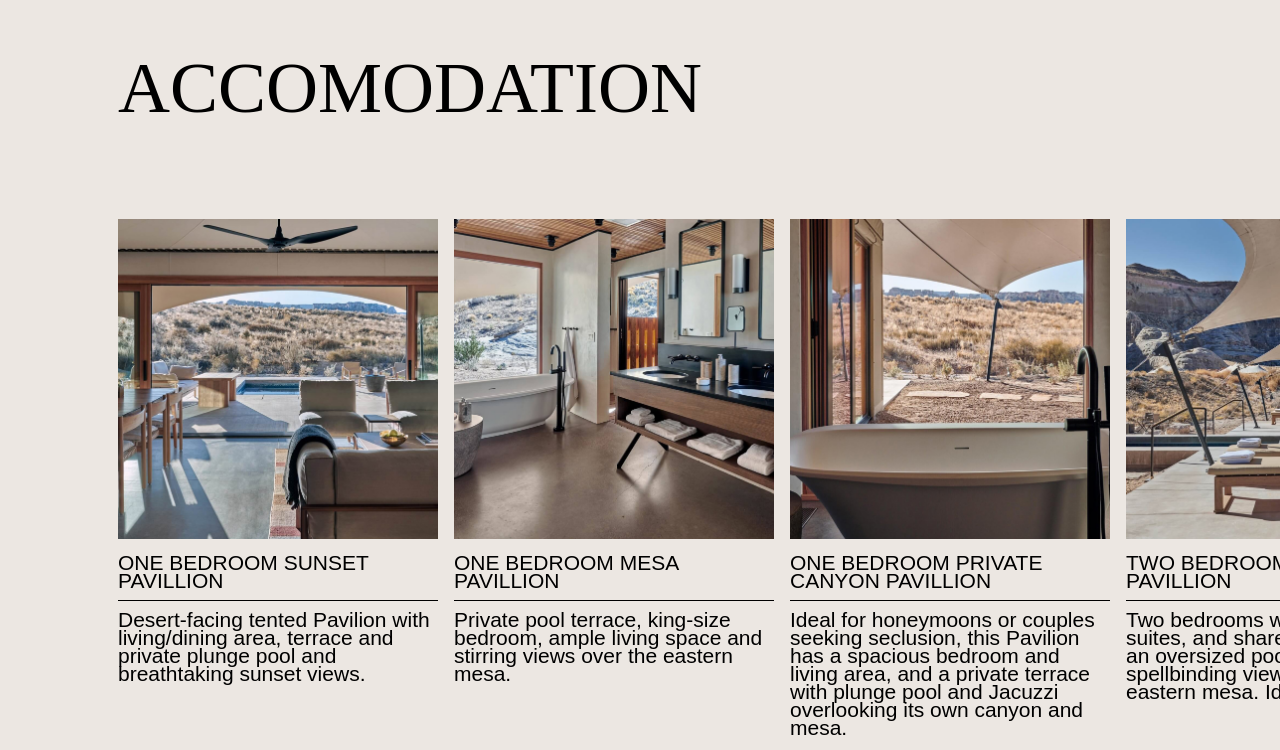
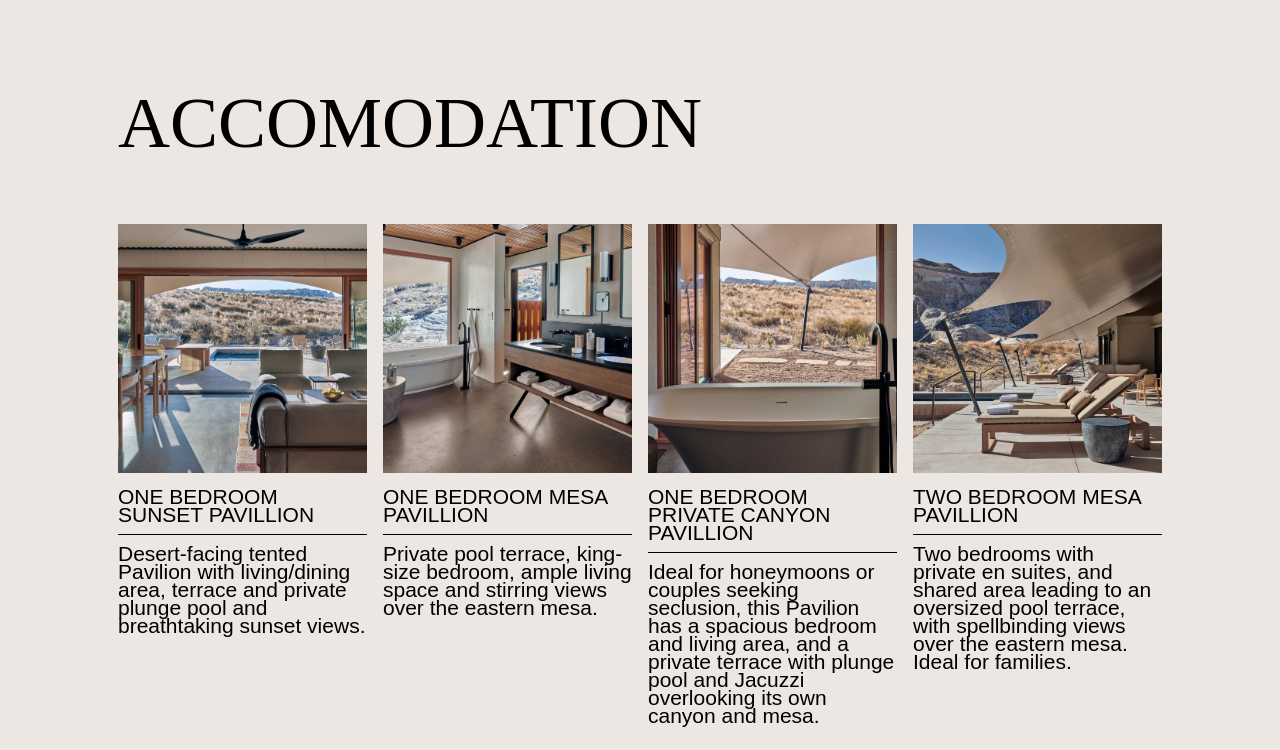
Before and after one commit to JulesSC/Web_2_final, a plain HTML site: page deploy/index.html in a window 1280 px wide. Shown: the part 1775-2525 px from the top of the page. Drawn offline with Linux system fonts and the light colour scheme; a web font is replaced by a local one.

Commit message:
accomodation

```diff
--- a/dev/scss/sections/_accommodation.scss
+++ b/dev/scss/sections/_accommodation.scss
@@ -23,6 +23,14 @@
         grid-area: contents;
         margin: 50px 0px;
 
+        @include md{
+            margin: 40px 0px;
+        }
+
+        @include xl{
+            margin: 85px 0px;
+        }
+
         h4{
             font-family: vincente, serif;
             font-weight: 400;
@@ -32,14 +40,17 @@
 
             @include md{
                 font-size: rem-calc(48px);
+                margin-bottom: 22px;
             }
 
             @include lg{
                 font-size: rem-calc(60px);
+                margin-bottom: 42px;
             }
 
             @include xl{
                 font-size: rem-calc(72px);
+                margin-bottom: 60px;
             }
         }
 
@@ -91,10 +102,14 @@
             li{
                 margin: 50px 0px;
 
-                img{
-                    height: 320px;
-                    width: 320px;
+                @include md{
+                    margin: 0px 0px;
                 }
+
+                // img{
+                //     height: 320px;
+                //     width: 320px;
+                // }
             }
         }
 
```
Also changed, not shown: deploy/css/styles.css.
